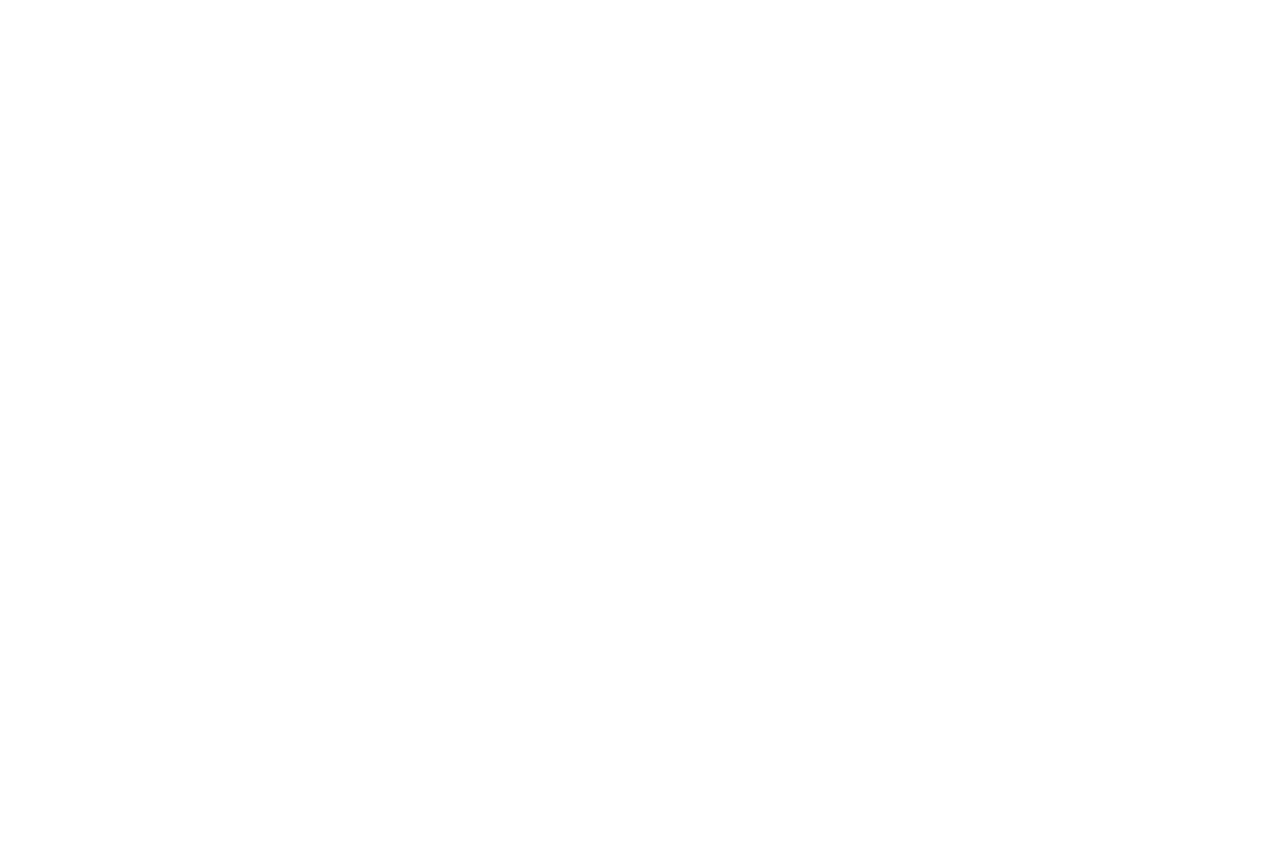
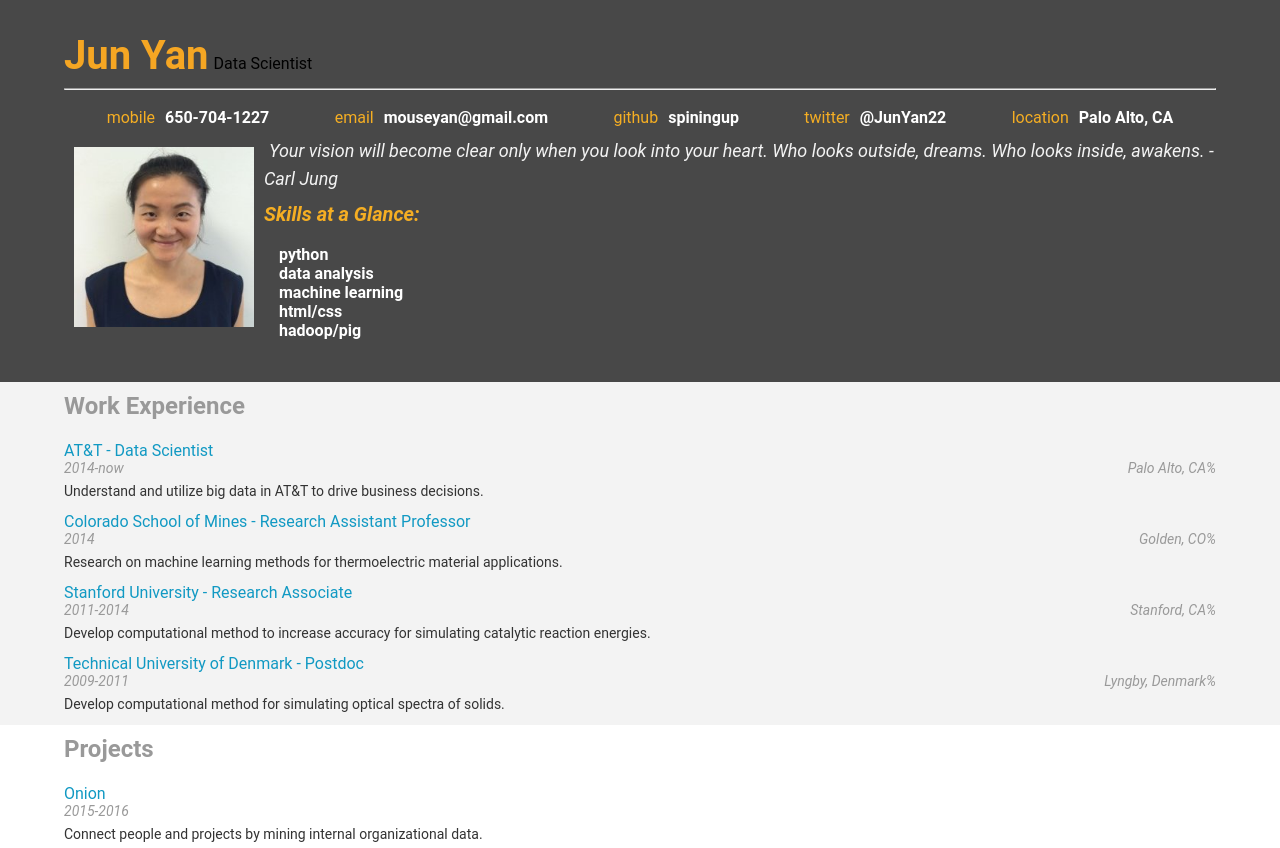
Before and after one commit to spiningup/udacity_frontend, a plain HTML site: page frontend-nanodegree-resume/index.html in a window 1280 px wide. Shown: the top 848 px of the page. Before the commit the page ends 800 px from the top, so only its background shows below. Drawn offline with Linux system fonts and the light colour scheme; some packages are replaced by stand-ins of ours.

Commit message:
completed

```diff
--- a/frontend-nanodegree-resume/css/style.css
+++ b/frontend-nanodegree-resume/css/style.css
@@ -1,3 +1,7 @@
+* {
+  box-sizing: border-box;
+}
+
 body,
 div,
 ul,
@@ -19,6 +23,7 @@ h6 {
 }
 
 .education-entry,
+.online-entry,
 .work-entry,
 .project-entry {
   padding: 0 5%;
@@ -164,7 +169,9 @@ ul {
 }
 
 img {
-  padding: 10px;
+  padding: 10px 0;
+  max-width: 500px;
+  width: 100%;
 }
 
 span {
--- a/frontend-nanodegree-resume/index.html
+++ b/frontend-nanodegree-resume/index.html
@@ -30,7 +30,7 @@ need to load. You'll see a lot of <link>s to CSS files for styles and
   <!--
   Uncomment the <script> tag below when you're ready to add an interactive Google Map to your resume!
   -->
-<!-- <script src="http://maps.googleapis.com/maps/api/js?libraries=places"></script> -->
+  <script src="http://maps.googleapis.com/maps/api/js?libraries=places&key=AIzaSyAN_EuwtH0ORNVrUQE2NYcaBJSLVomrZQc"></script>
 
   <meta name="viewport" content="width=device-width,initial-scale=1">
 </head>
--- a/frontend-nanodegree-resume/js/helper.js
+++ b/frontend-nanodegree-resume/js/helper.js
@@ -50,6 +50,7 @@ var HTMLschoolLocation = '<div class="location-text">%data%</div>';
 var HTMLschoolMajor = '<em><br>Major: %data%</em>';
 
 var HTMLonlineClasses = '<h3>Online Classes</h3>';
+var HTMLonlineStart = '<div class="online-entry"></div>';
 var HTMLonlineTitle = '<a href="#">%data%';
 var HTMLonlineSchool = ' - %data%</a>';
 var HTMLonlineDates = '<div class="date-text">%data%</div>';
@@ -87,6 +88,7 @@ function logClicks(x,y) {
 
 $(document).click(function(loc) {
   // your code goes here!
+  logClicks(loc.pageX, loc.pageY);
 });
 
 
@@ -239,11 +241,11 @@ Uncomment the code below when you're ready to implement a Google Map!
 */
 
 // Calls the initializeMap() function when the page loads
-//window.addEventListener('load', initializeMap);
+window.addEventListener('load', initializeMap);
 
 // Vanilla JS way to listen for resizing of the window
 // and adjust map bounds
-//window.addEventListener('resize', function(e) {
-  //Make sure the map bounds get updated on page resize
-//  map.fitBounds(mapBounds);
-//});
+window.addEventListener('resize', function(e) {
+  // Make sure the map bounds get updated on page resize
+ map.fitBounds(mapBounds);
+});
--- a/frontend-nanodegree-resume/js/resumeBuilder.js
+++ b/frontend-nanodegree-resume/js/resumeBuilder.js
@@ -5,13 +5,13 @@ var bio = {
   "contacts": {
     "mobile": "650-704-1227",
     "email": "mouseyan@gmail.com",
-    "githup": "spiningup",
+    "github": "spiningup",
     "twitter": "@JunYan22",
     "location": "Palo Alto, CA"
   },
-  "welcomeMessage": "Welcome to my site !",
-  "skills": ["python", "html"],
-  "biopic": "images/me.jpeg"
+  "welcomeMessage": "Your vision will become clear only when you look into your heart. Who looks outside, dreams. Who looks inside, awakens. - Carl Jung",
+  "skills": ["python", "data analysis", "machine learning", "html/css", "hadoop/pig"],
+  "biopic": "images/jun.jpg"
 };
 
 var work = {
@@ -21,34 +21,54 @@ var work = {
       "title": "Data Scientist",
       "location": "Palo Alto, CA",
       "dates": "2014-now",
-      "description": "Utilize and understand big data in AT&T to drive business decisions."
+      "description": "Understand and utilize big data in AT&T to drive business decisions."
     },
     {
       "employer": "Colorado School of Mines",
       "title": "Research Assistant Professor",
       "location": "Golden, CO",
       "dates": "2014",
-      "description": "Research on machine learning methods for material science applications."
+      "description": "Research on machine learning methods for thermoelectric material applications."
+    },
+    {
+      "employer": "Stanford University",
+      "title": "Research Associate",
+      "location": "Stanford, CA",
+      "dates": "2011-2014",
+      "description": "Develop computational method to increase accuracy for simulating catalytic reaction energies."
+    },
+    {
+      "employer": "Technical University of Denmark",
+      "title": "Postdoc",
+      "location": "Lyngby, Denmark",
+      "dates": "2009-2011",
+      "description": "Develop computational method for simulating optical spectra of solids."
     }
   ]
 };
 
-var projets = {
+var projects = {
   "projects": [
     {
       "title": "Onion",
       "dates": "2015-2016",
-      "descripton": "Connect people and projects by mining internal organizational data.",
-      "images": [
-        "images/fry.jpg"
-      ]
+      "description": "Connect people and projects by mining internal organizational data.",
+      "images": []
     },
     {
       "title": "Social Graph Analysis",
       "dates": "2015",
-      "descripton": "Detect influencers and communities from customer social graph.",
+      "description": "Detect influencers and communities from customer social graph.",
       "images": [
-        "images/fry.jpg"
+        "images/graph.jpg"
+      ]
+    },
+    {
+      "title": "Newsline",
+      "dates": "2014",
+      "description": "Provides news with context.",
+      "images": [
+        "images/newsline.jpg"
       ]
     }
   ]
@@ -57,20 +77,20 @@ var projets = {
 var education = {
   "schools": [
     {
-      "name": "Stanford",
-      "location": "Stanford, CA",
-      "degree": "Postdoc",
-      "major": ["Chemical Engineering"],
-      "dates": "2014",
-      "url": "www.stanford.edu"
+      "name": "Chalmers University of Technology",
+      "location": "Gothenburg, Sweden",
+      "degree": "Visiting Phd student",
+      "major": ["Physics"],
+      "dates": "2006-2009",
+      "url": "www.chalmers.edu"
     },
     {
-      "name": "DTU",
-      "location": "Lyngby, Denmark",
-      "degree": "Postdoc",
+      "name": "Institute of Physics, Chinese Academy of Sciences",
+      "location": "Beijing, China",
+      "degree": "Phd",
       "major": ["Physics"],
-      "dates": "2011",
-      "url": "www.dtu.dk"
+      "dates": "2004-2009",
+      "url": "www.iphy.ac.cn"
     }
   ],
   "onlineCourses": [
@@ -82,17 +102,86 @@ var education = {
     }
   ]
 };
-// $("#header").prepend(HTMLbioPic.replace("%data%", bio.picurl));
-// $("#header").prepend(HTMLwelcomeMsg.replace("%data%", bio.welcomeMsg));
-// $("#header").prepend(HTMLheaderRole.replace("%data%", bio.role));
-// $("#header").prepend(HTMLheaderName.replace("%data%", bio.name));
-//
-// $("#topContacts").append(HTMLmobile.replace("%data%", bio.mobile));
-// $("#topContacts").append(HTMLemail.replace("%data%", bio.email));
 
-// $("#workExperience").append(HTMLworkStart);
-// $("#workExperience").append(HTMLworkEmployer.replace("%data%", work["employer"]));
-// $("#workExperience").append(HTMLworkTitle.replace("%data%", work["position"]));
-// $("#education").append(HTMLschoolStart);
-// $("#education").append(HTMLschoolName.replace("%data%", education.name))
-// $("#education").append(HTMLschoolDegree.replace("%data%", education.degree))
+$("#header").prepend(HTMLheaderRole.replace("%data%", bio.role));
+$("#header").prepend(HTMLheaderName.replace("%data%", bio.name));
+$("#topContacts").append(HTMLmobile.replace("%data%", bio.contacts.mobile));
+$("#topContacts").append(HTMLemail.replace("%data%", bio.contacts.email));
+$("#topContacts").append(HTMLgithub.replace("%data%", bio.contacts.github));
+$("#topContacts").append(HTMLtwitter.replace("%data%", bio.contacts.twitter));
+$("#topContacts").append(HTMLlocation.replace("%data%", bio.contacts.location));
+$("#header").append(HTMLbioPic.replace("%data%", bio.biopic));
+$("#header").append(HTMLwelcomeMsg.replace("%data%", bio.welcomeMessage));
+
+if (bio.skills.length > 0) {
+  $("#header").append(HTMLskillsStart);
+  bio.skills.forEach(function(skill){
+    $("#skills").append(HTMLskills.replace("%data%", skill));
+  });
+}
+
+work.display = function() {
+  work.jobs.forEach(function(job) {
+    $("#workExperience").append(HTMLworkStart);
+    var employertitle = HTMLworkEmployer.replace("%data%", job.employer) + HTMLworkTitle.replace("%data%", job.title);
+    $(".work-entry:last").append(employertitle);
+    $(".work-entry:last").append(HTMLworkDates.replace("%data%", job.dates));
+    $(".work-entry:last").append(HTMLworkLocation.replace("%data", job.location));
+    $(".work-entry:last").append(HTMLworkDescription.replace("%data%", job.description));
+  });
+}
+
+work.display();
+
+projects.display = function() {
+  projects.projects.forEach(function(project) {
+    $("#projects").append(HTMLprojectStart);
+    $(".project-entry:last").append(HTMLprojectTitle.replace("%data%", project.title));
+    $(".project-entry:last").append(HTMLprojectDates.replace("%data%", project.dates));
+    $(".project-entry:last").append(HTMLprojectDescription.replace("%data%", project.description));
+    if (project.images.length > 0) {
+      project.images.forEach(function(image) {
+        $(".project-entry:last").append(HTMLprojectImage.replace("%data%", image))
+      });
+    }
+  });
+};
+
+projects.display();
+
+education.display = function() {
+  education.schools.forEach(function(school) {
+    $("#education").append(HTMLschoolStart);
+    var namedegree = HTMLschoolName.replace("%data%", school.name) + HTMLschoolDegree.replace("%data%", school.degree);
+    $(".education-entry:last").append(namedegree);
+    $(".education-entry:last").append(HTMLschoolDates.replace("%data%", school.dates));
+    $(".education-entry:last").append(HTMLschoolLocation.replace("%data%", school.location));
+    if (school.major.length > 0) {
+      school.major.forEach(function(major) {
+        $(".education-entry:last").append(HTMLschoolMajor.replace("%data%", major));
+      });
+    };
+  });
+  if (education.onlineCourses.length > 0) {
+    $("#education").append(HTMLonlineClasses);
+    education.onlineCourses.forEach(function(course) {
+      $("#education").append(HTMLonlineStart);
+      var titleschool = HTMLonlineTitle.replace("%data%", course.title) + HTMLonlineSchool.replace("%data%", course.school);
+      $(".online-entry:last").append(titleschool);
+      $(".online-entry:last").append(HTMLonlineDates.replace("%data%", course.dates));
+      $(".online-entry:last").append(HTMLonlineURL.replace("%data%", course.url));
+    });
+  };
+};
+
+education.display();
+
+function inName(name) {
+  var namelist = name.trim().split(" ");
+  var newname = namelist[0][0].toUpperCase() + namelist[0].slice(1).toLowerCase() + " " + namelist[1].toUpperCase();
+  return newname;
+}
+
+$("#main").append(internationalizeButton);
+
+$("#mapDiv").append(googleMap);
```
Also changed, not shown: frontend-nanodegree-resume/images/graph.jpg (added), frontend-nanodegree-resume/images/jun.jpg (added), frontend-nanodegree-resume/images/me.jpeg (deleted), frontend-nanodegree-resume/images/newsline.jpg (added).
